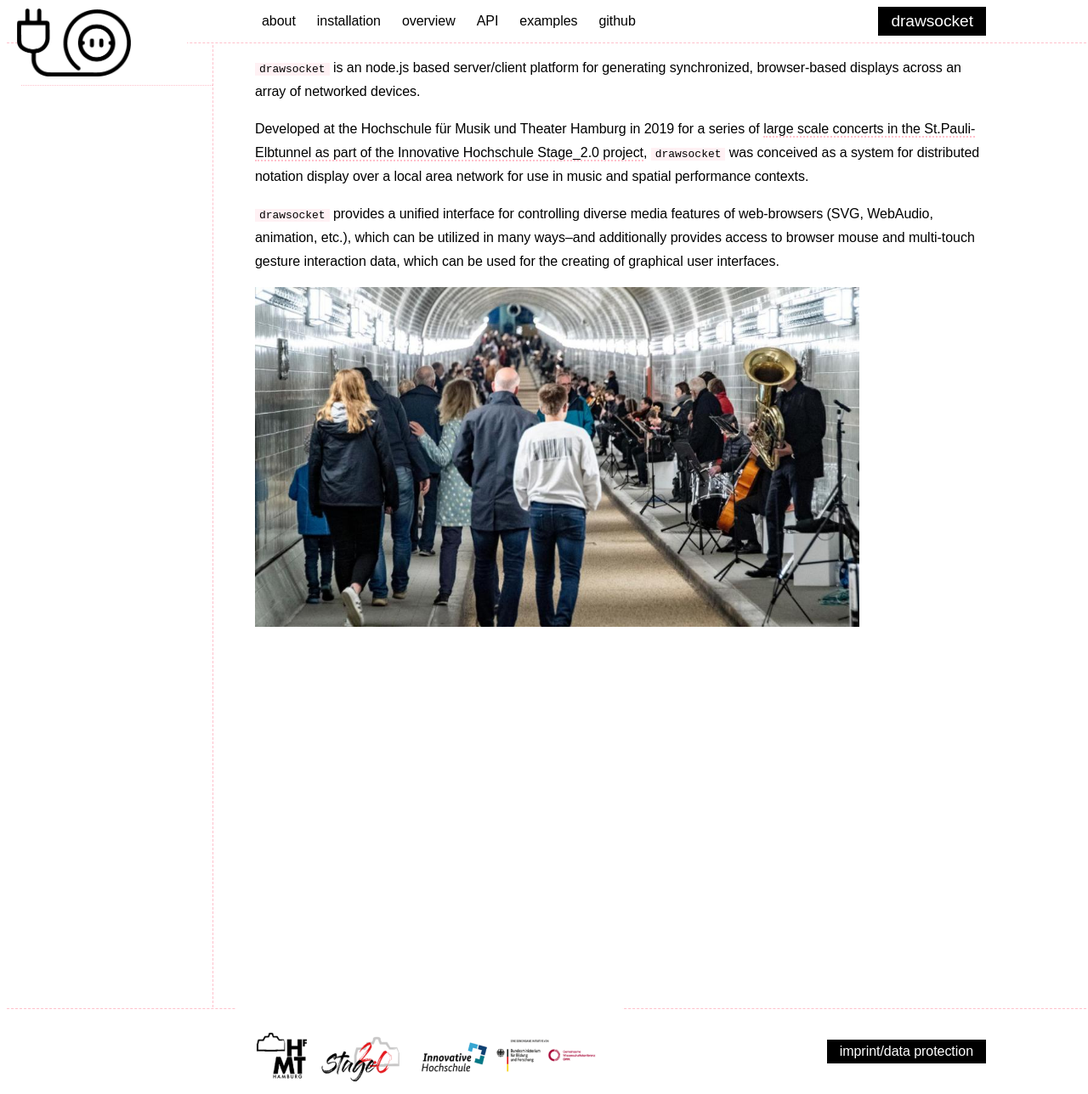
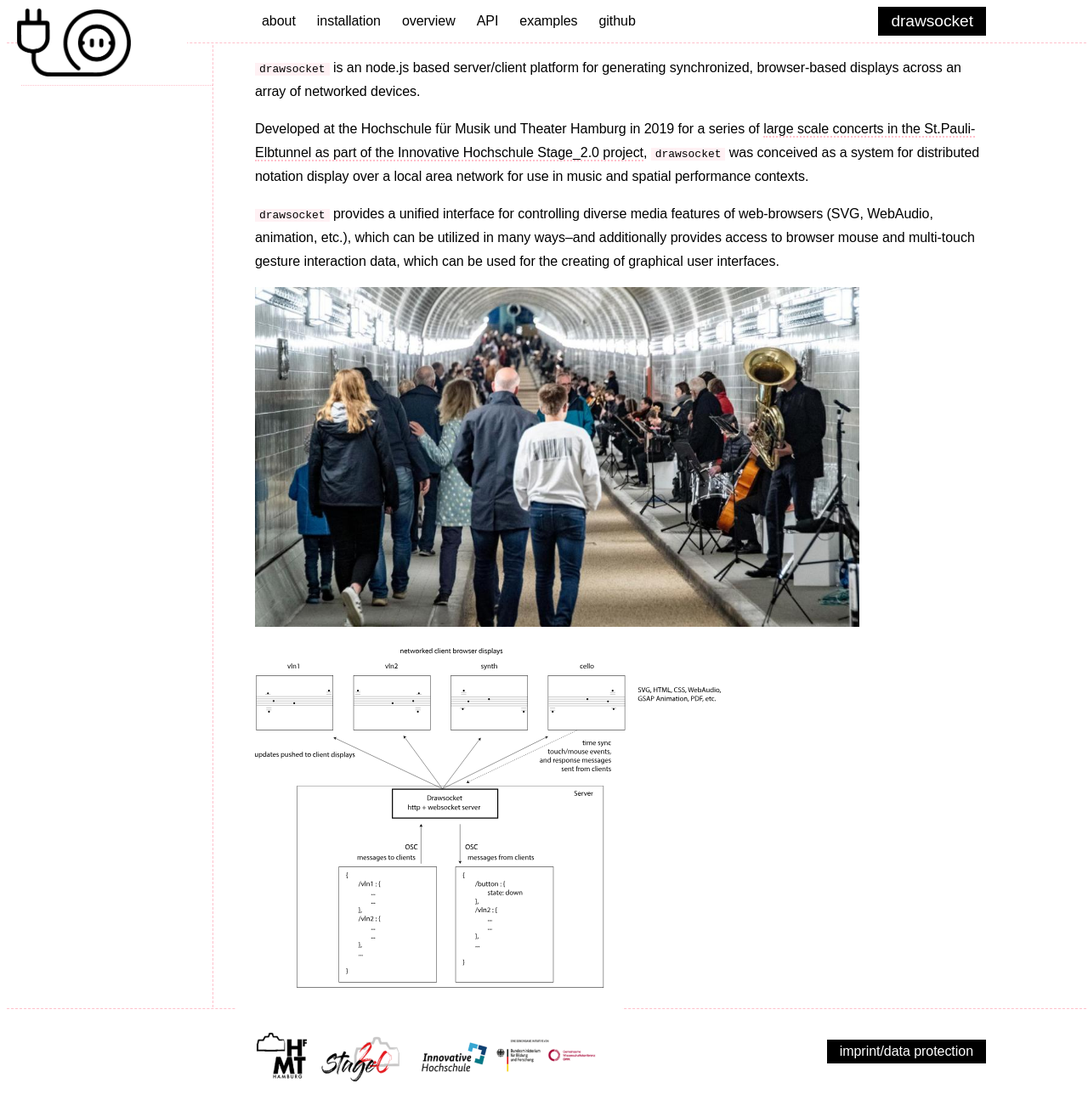
Before and after one commit to drawsocket/drawsocket.github.io, a Jekyll site: the page built from about.md, in a window 1280 px wide and 1288 px high. Shown: the whole window at 85% size. Built offline with Jekyll 4.4.1, drawn with Linux system fonts in a browser that asks for light colours.

Commit message:
added diagram

```diff
--- a/about.md
+++ b/about.md
@@ -10,3 +10,5 @@
 `drawsocket` provides a unified interface for controlling diverse media features of web-browsers (SVG, WebAudio, animation, etc.), which can be utilized in many ways--and additionally provides access to browser mouse and multi-touch gesture interaction data, which can be used for the creating of graphical user interfaces.
 
 <img src="./assets/images/tunnel-concert-image.jpg" height="400px">
+
+<img src="./assets/images/drawsocket-browsers-diagram.svg" height="400px">
```
Also changed, not shown: assets/images/drawsocket-browsers-diagram.svg (added).
